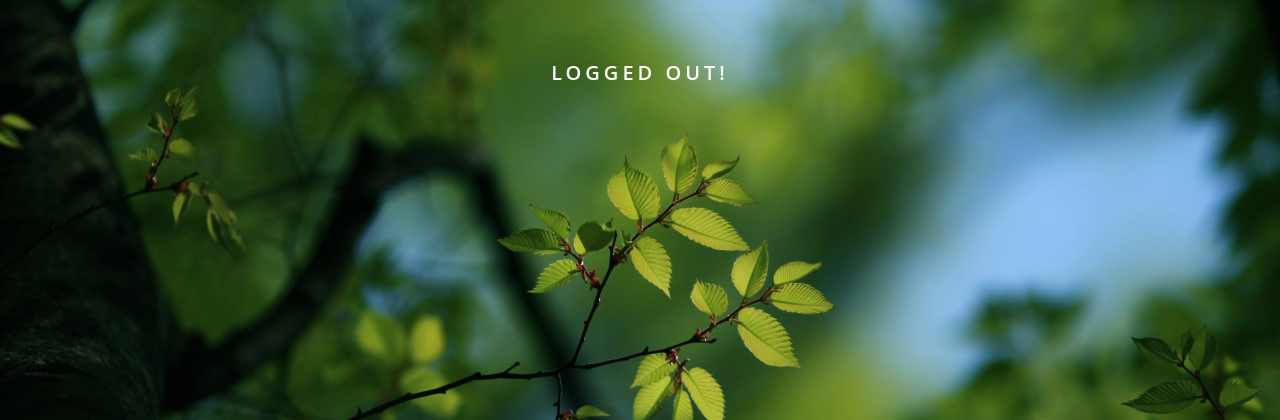
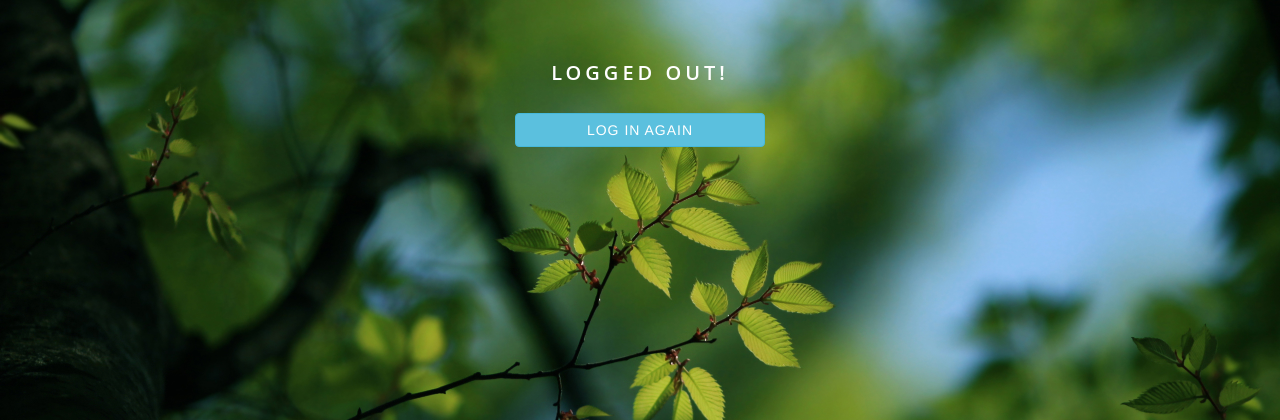
Before and after one commit to shashi1920/Course-Portal, a Django app: a page that uses collect/templates/registration/logged_out.html in a window 1280 px wide. Shown: the top 420 px of the page. Run offline with Django 3.2, Linux system fonts and the light colour scheme; some libraries are stand-ins or nearby versions.

Commit message:
Add login option to logged_out page

```diff
--- a/collect/templates/registration/logged_out.html
+++ b/collect/templates/registration/logged_out.html
@@ -16,7 +16,9 @@
             <div class="wrap">
                 <p class="form-title">
                     Logged out!</p>
-
+            <form action="{% url 'login_user' %}" class="login" >
+                <input type="submit" value="Log In again" class="btn btn-info">
+            </form>
 
 
 
```
Also changed, not shown: collect/db.sqlite3.
